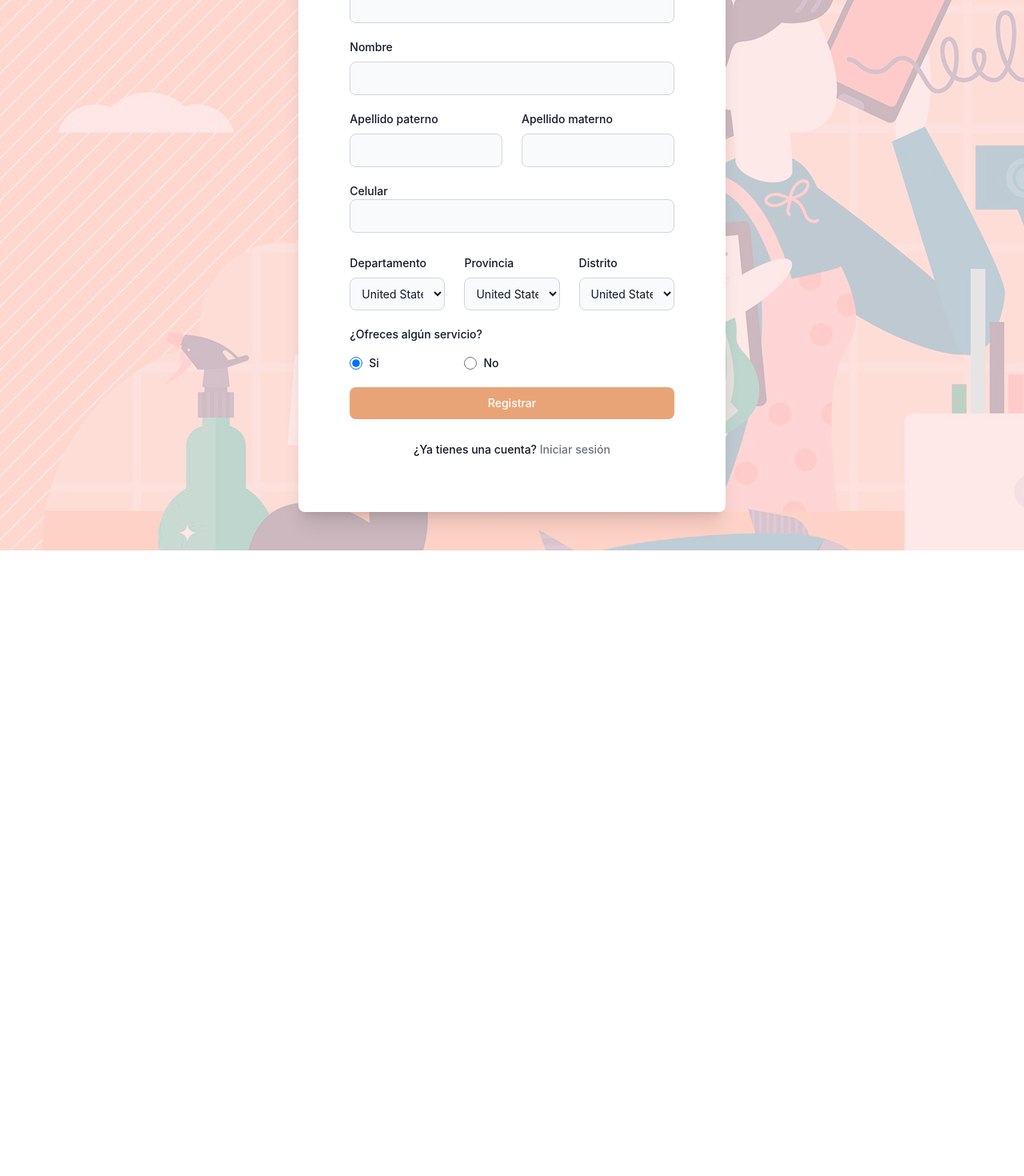
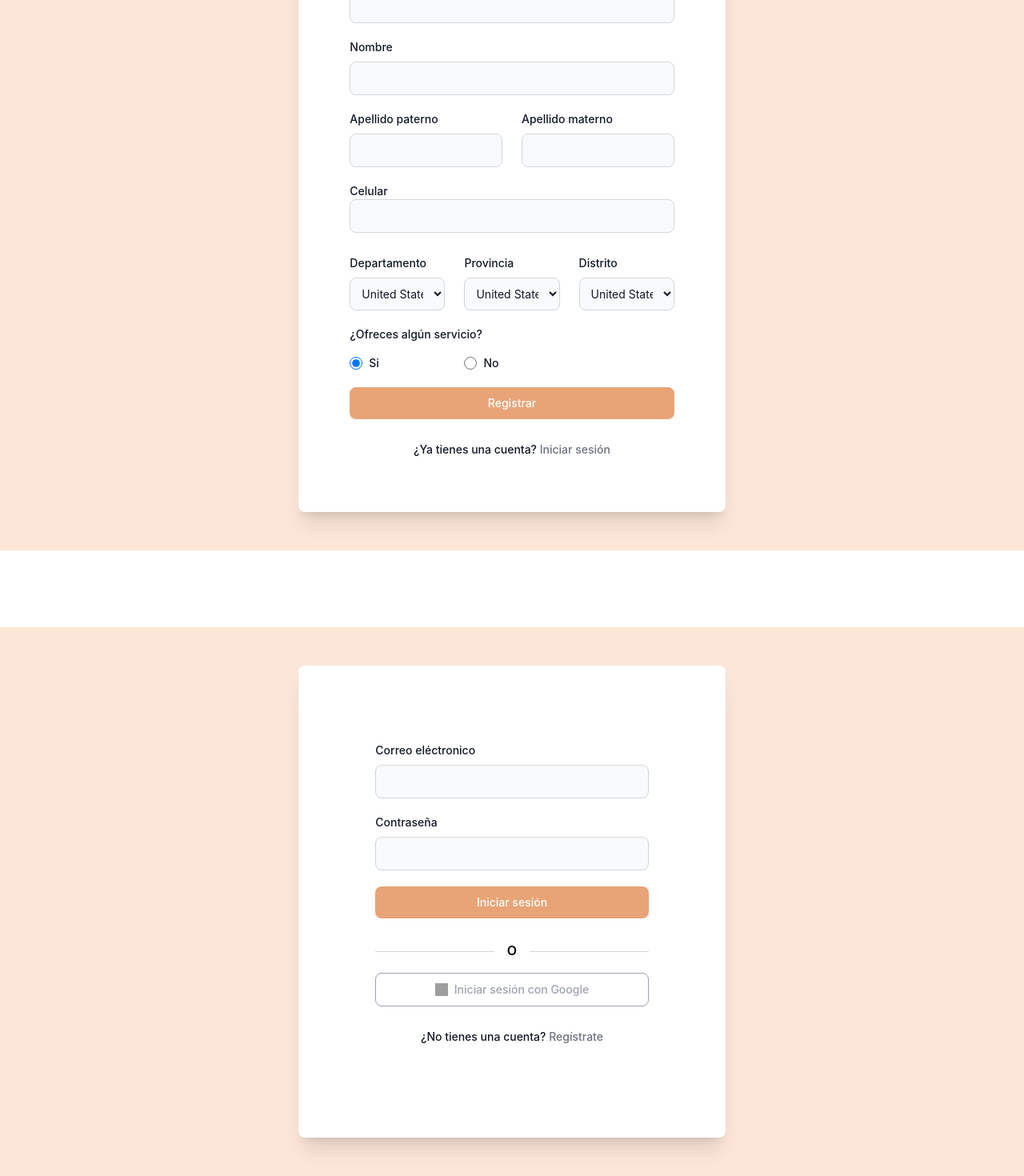
Before and after one commit to abnerantezano/C24_4_2024-1_G3A_Encuentranos, a React (Create React App) app in the folder register_react/: page / in a window 1280 px wide. Shown: the part 355-1825 px from the top of the page at 80% size. Before the commit the page ends 1043 px from the top, so only its background shows below. Built offline with nearby package versions, Linux system fonts and the light colour scheme; grey boxes are pictures that could not be loaded.

Commit message:
a-chavez

```diff
--- a/register_react/src/App.js
+++ b/register_react/src/App.js
@@ -8,6 +8,7 @@ function App() {
   return (
     <div className="">
       <Registro />
+      <IniciarSesion />
     </div>
   );
 }
--- a/register_react/src/components/IniciarSesion.jsx
+++ b/register_react/src/components/IniciarSesion.jsx
@@ -4,8 +4,8 @@ const IniciarSesion = () => {
     const {} = useForm();
     return (
         <form>
-            <div className="bg-red-100 h-full">
-                <div className="flex items-center justify-center lg:pt-6 lg:pb-12 h-full">
+            <div className="mt-12 lg:mt-24 bg-[#FCE6D8]">
+                <div className="flex items-center justify-center py-4 lg:pt-6 lg:pb-12">
                     <div className="md:mb-0 md:w-8/12 lg:w-5/12 bg-white lg:p-24 m-6 p-12 rounded-lg shadow-xl">
                         <div className="mb-5">
                             <label className="block mb-2 text-sm font-medium text-gray-900 dark:text-white">Correo eléctronico</label>
@@ -26,7 +26,7 @@ const IniciarSesion = () => {
                             </p>
                         </div>
                         <div className="mb-5">
-                            <button type="button" className="flex justify-center w-full text-gray-400 bg-white border border-gray-400 hover:bg-gray-300 hover:text-gray-500 focus:ring-4 focus:outline-none focus:ring-[#4285F4]/50 font-medium rounded-lg text-sm px-5 py-2.5 inline-flex items-center dark:focus:ring-[#4285F4]/55 me-2 mb-2">
+                            <button type="button" className="flex justify-center w-full text-gray-400 bg-white border border-gray-400 hover:bg-gray-500 hover:text-gray-800 focus:ring-4 focus:outline-none focus:ring-[#4285F4]/50 font-medium rounded-lg text-sm px-5 py-2.5 inline-flex items-center dark:focus:ring-[#4285F4]/55 me-2 mb-2">
                                 <img className="w-4 h-4 me-2" src="https://upload.wikimedia.org/wikipedia/commons/thumb/c/c1/Google_%22G%22_logo.svg/768px-Google_%22G%22_logo.svg.png"></img>
                                 Iniciar sesión con Google
                             </button>
--- a/register_react/src/components/Registro.jsx
+++ b/register_react/src/components/Registro.jsx
@@ -12,7 +12,7 @@ const Registro = () => {
     return (
 
     <form onSubmit={handleSubmit(onSubmit)}>
-        <div className="mt-12 lg:mt-24 bg-red-100 bg-[url('bg-20.png')]">
+        <div className="mt-12 lg:mt-24 bg-[#FCE6D8]">
             <div className="flex items-center justify-center py-4 lg:pt-6 lg:pb-12">
                 <div className="md:mb-0 md:w-8/12 lg:w-5/12 bg-white m-6 py-12 px-16 rounded-lg shadow-xl">
                     <div className="mb-8">
```
